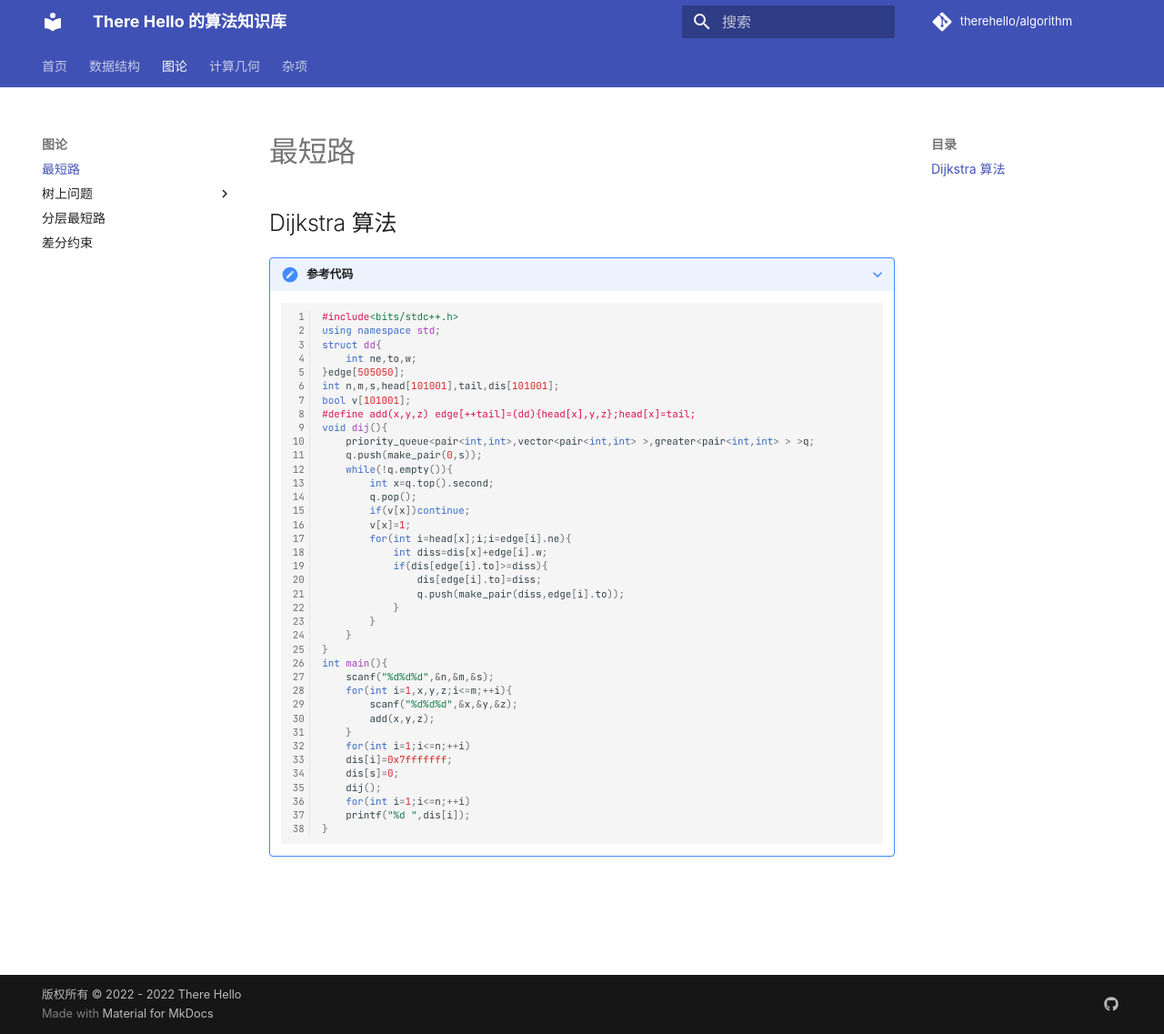
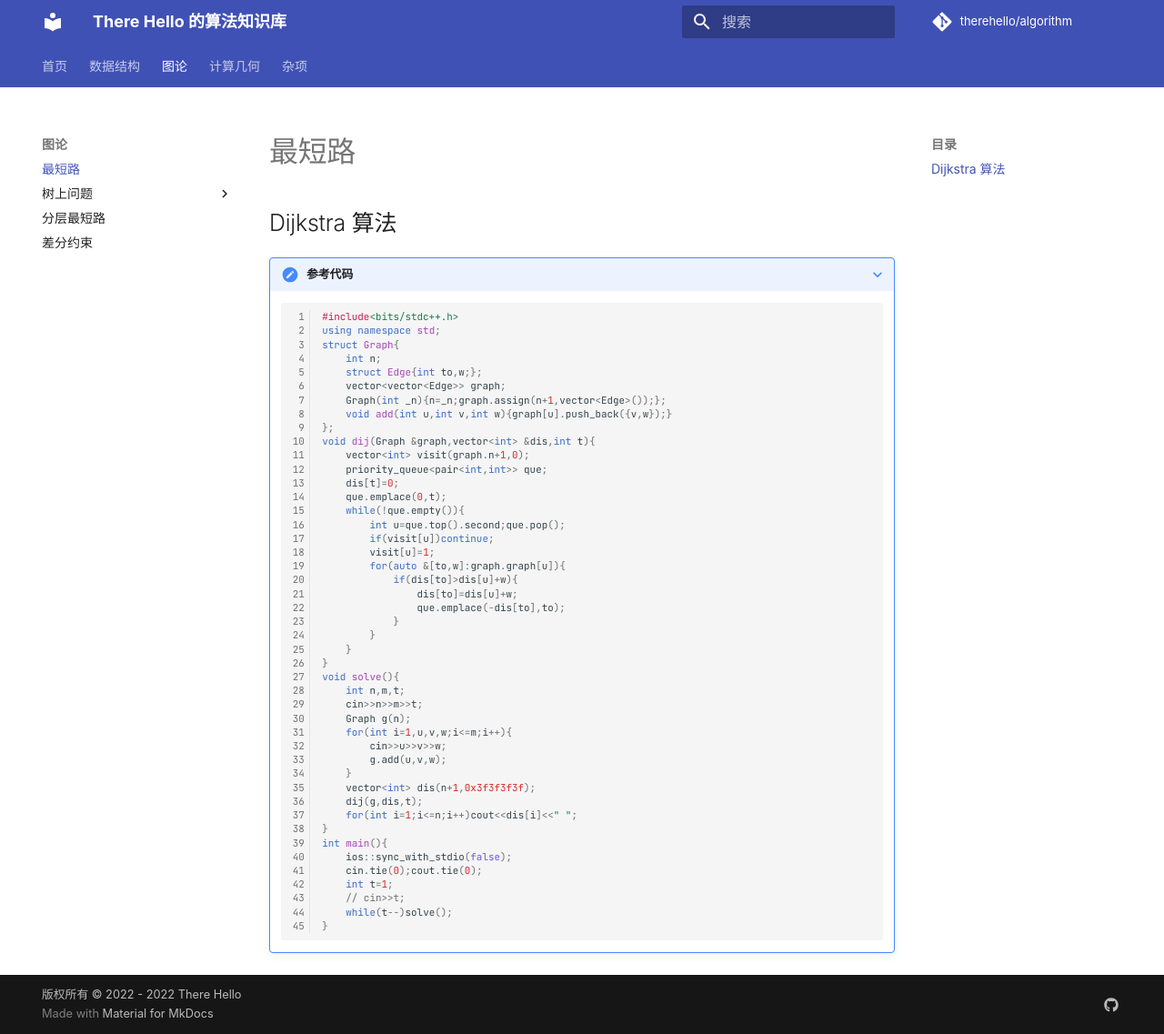
Before and after one commit to therehello/algorithm, an MkDocs documentation site: the page built from docs/graph/shortest-path.md, in a window 1280 px wide and 1137 px high. Shown: the whole window at 91% size. Built offline with MkDocs 1.6.1 and Material for MkDocs 9.7.7, drawn with Linux system fonts in a browser that asks for light colours; comment, search, counter and statistics services are not loaded.

Commit message:
更新最短路模板

````diff
--- a/docs/graph/shortest-path.md
+++ b/docs/graph/shortest-path.md
@@ -3,43 +3,51 @@
 ## Dijkstra 算法
 
 ???+ note "参考代码"
+
     ```cpp
     #include<bits/stdc++.h>
     using namespace std;
-    struct dd{
-        int ne,to,w;
-    }edge[505050];
-    int n,m,s,head[101001],tail,dis[101001];
-    bool v[101001];
-    #define add(x,y,z) edge[++tail]=(dd){head[x],y,z};head[x]=tail;
-    void dij(){
-        priority_queue<pair<int,int>,vector<pair<int,int> >,greater<pair<int,int> > >q;
-        q.push(make_pair(0,s));
-        while(!q.empty()){
-            int x=q.top().second;
-            q.pop();
-            if(v[x])continue;
-            v[x]=1;
-            for(int i=head[x];i;i=edge[i].ne){
-                int diss=dis[x]+edge[i].w;
-                if(dis[edge[i].to]>=diss){
-                    dis[edge[i].to]=diss;
-                    q.push(make_pair(diss,edge[i].to));
+    struct Graph{
+        int n;
+        struct Edge{int to,w;};
+        vector<vector<Edge>> graph;
+        Graph(int _n){n=_n;graph.assign(n+1,vector<Edge>());};
+        void add(int u,int v,int w){graph[u].push_back({v,w});}
+    };
+    void dij(Graph &graph,vector<int> &dis,int t){
+        vector<int> visit(graph.n+1,0);
+        priority_queue<pair<int,int>> que;
+        dis[t]=0;
+        que.emplace(0,t);
+        while(!que.empty()){
+            int u=que.top().second;que.pop();
+            if(visit[u])continue;
+            visit[u]=1;
+            for(auto &[to,w]:graph.graph[u]){
+                if(dis[to]>dis[u]+w){
+                    dis[to]=dis[u]+w;
+                    que.emplace(-dis[to],to);
                 }
             }
         }
     }
+    void solve(){
+        int n,m,t;
+        cin>>n>>m>>t;
+        Graph g(n);
+        for(int i=1,u,v,w;i<=m;i++){
+            cin>>u>>v>>w;
+            g.add(u,v,w);
+        }
+        vector<int> dis(n+1,0x3f3f3f3f);
+        dij(g,dis,t);
+        for(int i=1;i<=n;i++)cout<<dis[i]<<" ";
+    }
     int main(){
-        scanf("%d%d%d",&n,&m,&s);
-        for(int i=1,x,y,z;i<=m;++i){
-            scanf("%d%d%d",&x,&y,&z);
-            add(x,y,z);
-        }
-        for(int i=1;i<=n;++i)
-        dis[i]=0x7fffffff;
-        dis[s]=0;
-        dij();
-        for(int i=1;i<=n;++i)
-        printf("%d ",dis[i]);
+        ios::sync_with_stdio(false);
+        cin.tie(0);cout.tie(0);
+        int t=1;
+        // cin>>t;
+        while(t--)solve();
     }
     ```
````
Also changed, not shown: docs/graph/hld.md (+1 -0 lines).
